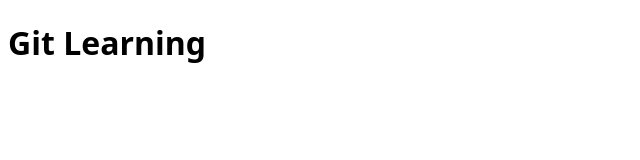
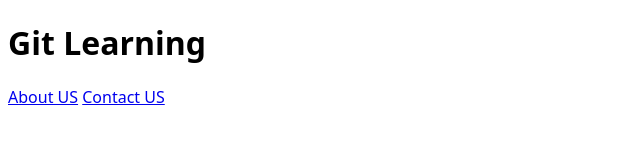
Before and after one commit to Chandu-909/Git_Learning, a plain HTML site: page index.html in a window 1280 px wide. Shown: the whole page, without its empty margins (0-640 px from the left). Drawn offline with Linux system fonts and the light colour scheme.

Commit message:
linking about.html and contact.html to index.html

```diff
--- a/index.html
+++ b/index.html
@@ -8,5 +8,7 @@
 </head>
 <body>
     <h1>Git Learning</h1>
+    <a href="./about.html">About US</a>
+    <a href="./contact.html">Contact US</a>
 </body>
 </html>
```
